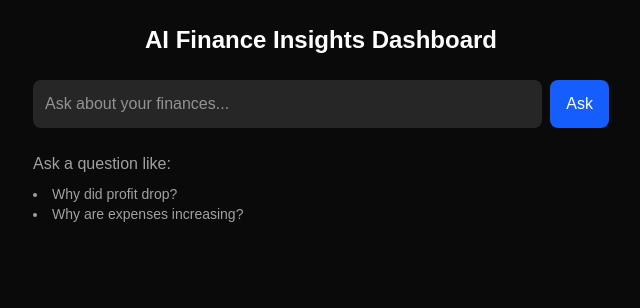
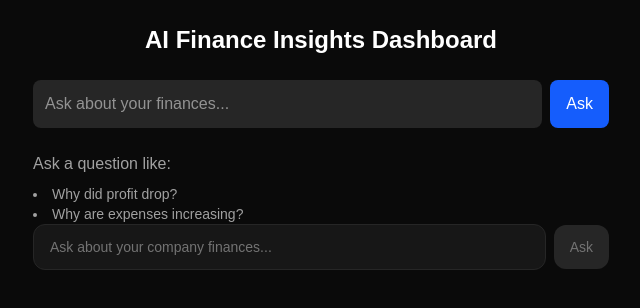
Before and after one commit to Alorik/AI-Finance-dashboard, a Next.js app: page / in a window 1280 px wide. Shown: the top 308 px of the page, without its empty margins (319-959 px from the left). Built offline with nearby package versions, Linux system fonts and the light colour scheme.

Commit message:
QueryInput added

```diff
--- a/app/page.tsx
+++ b/app/page.tsx
@@ -1,5 +1,6 @@
 "use client";
 
+import QueryInput from "@/components/QueryInput";
 import { getMockResponse, AIResponse } from "@/lib/mockedData";
 import { useState } from "react";
 
@@ -73,12 +74,12 @@ export default function Home() {
           </div>
         )}
 
-        {/* ⏳ Loading */}
-        {status === "loading" && (
-          <div className="p-4 bg-neutral-800 rounded-lg">
-            <p className="animate-pulse">Analyzing financial data...</p>
-          </div>
-        )}
+        <QueryInput
+          value={query}
+          onChange={setQuery}
+          onSubmit={handleSubmit}
+          isLoading={status === "loading" || status === "partial"}
+        />
 
         {/* ⚡ Partial */}
         {status === "partial" && (
--- a/components/QueryInput.tsx
+++ b/components/QueryInput.tsx
@@ -0,0 +1,71 @@
+"use client";
+
+import { KeyboardEvent } from "react";
+
+type QueryInputProps = {
+  value: string;
+  onChange: (value: string) => void;
+  onSubmit: () => void;
+  isLoading: boolean;
+};
+
+export default function QueryInput({
+  value,
+  onChange,
+  onSubmit,
+  isLoading,
+}: QueryInputProps) {
+  // 🔥 Handle Enter key
+  const handleKeyDown = (e: KeyboardEvent<HTMLInputElement>) => {
+    if (e.key === "Enter" && !isLoading && value.trim()) {
+      onSubmit();
+    }
+  };
+
+  return (
+    <div className="w-full max-w-xl flex items-center gap-2">
+      {/* INPUT */}
+      <input
+        type="text"
+        value={value}
+        onChange={(e) => onChange(e.target.value)}
+        onKeyDown={handleKeyDown}
+        placeholder="Ask about your company finances..."
+        disabled={isLoading}
+        className="
+          flex-1
+          px-4 py-3
+          rounded-xl
+          bg-neutral-900
+          border border-neutral-800
+          text-sm
+          text-white
+          placeholder:text-neutral-500
+          outline-none
+          focus:border-neutral-600
+          transition
+          disabled:opacity-50
+        "
+      />
+
+      {/* BUTTON */}
+      <button
+        onClick={onSubmit}
+        disabled={isLoading || !value.trim()}
+        className={`
+          px-4 py-3
+          rounded-xl
+          text-sm font-medium
+          transition
+          ${
+            isLoading || !value.trim()
+              ? "bg-neutral-800 text-neutral-500 cursor-not-allowed"
+              : "bg-blue-600 hover:bg-blue-500 text-white"
+          }
+        `}
+      >
+        {isLoading ? "Analyzing..." : "Ask"}
+      </button>
+    </div>
+  );
+}
```
